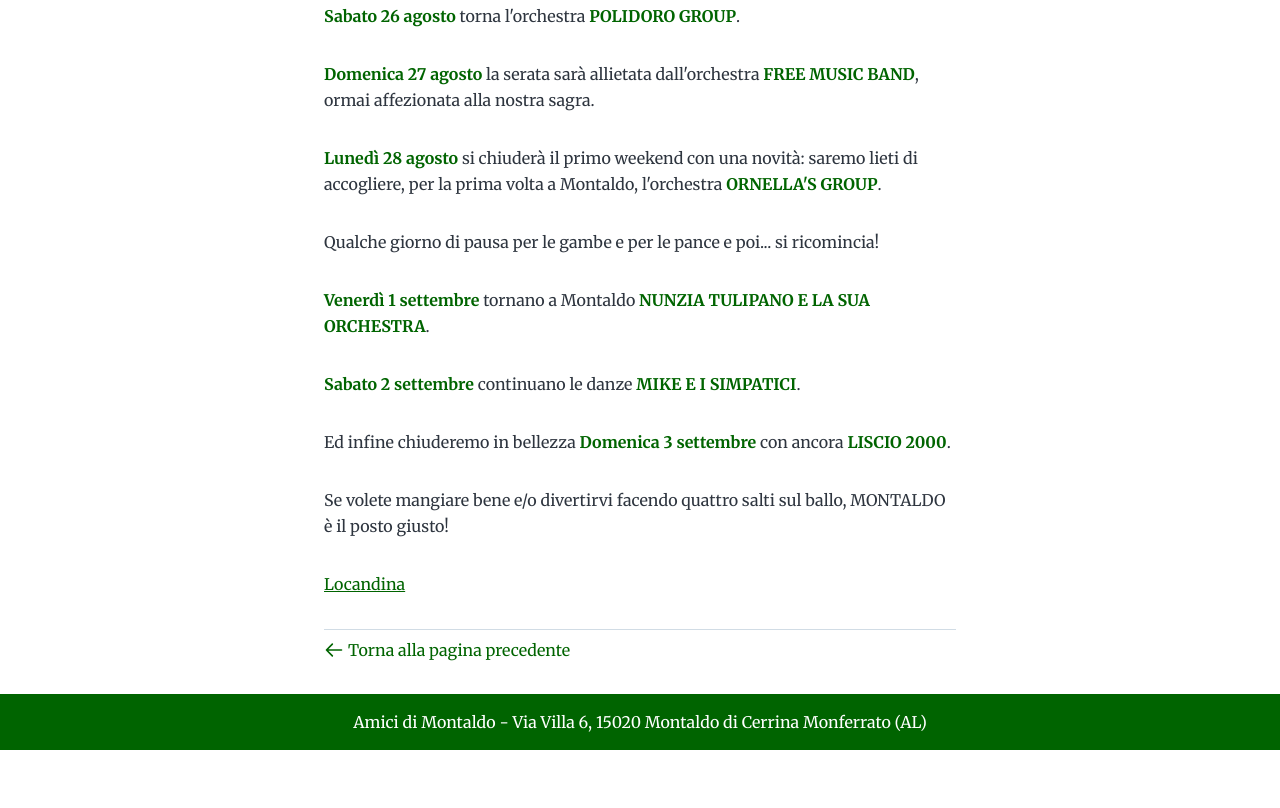
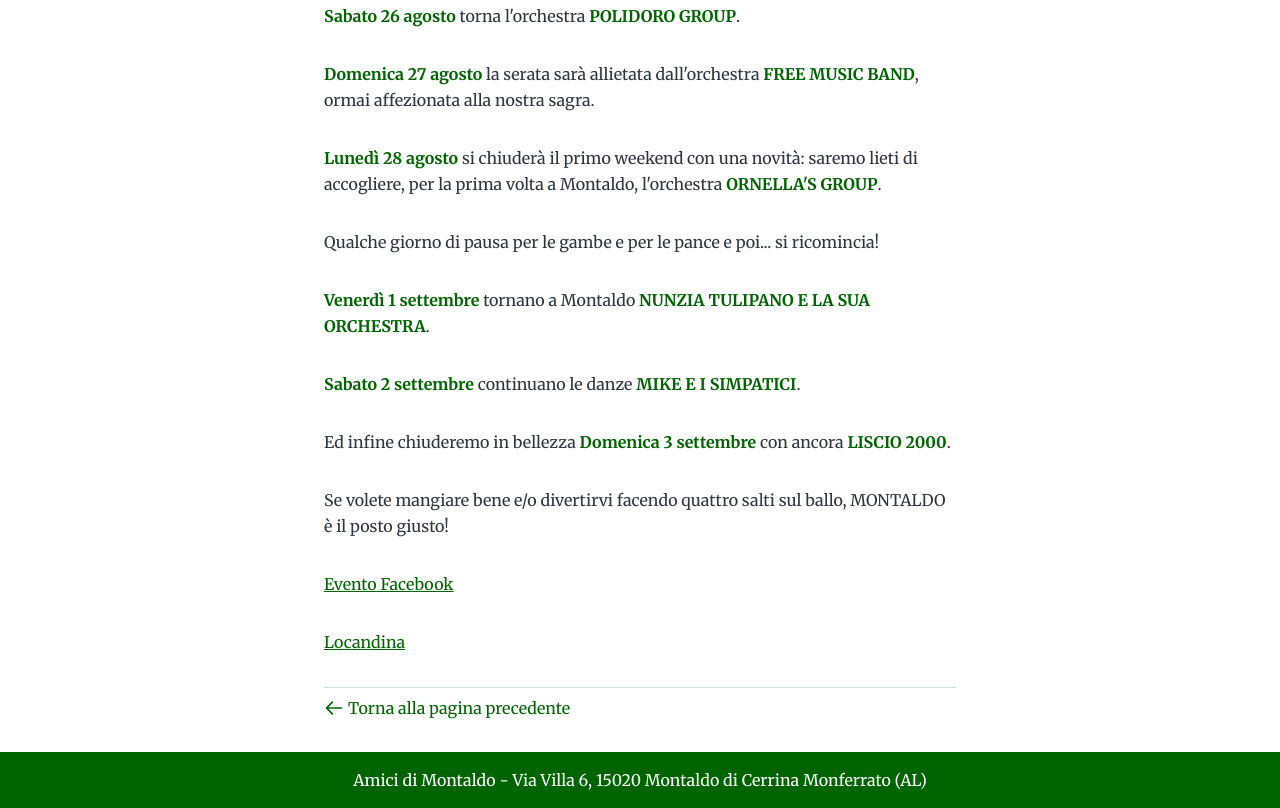
Before and after one commit to davidescarioni/amicidimontaldo, a Gatsby site: page /17-sagra-fritto-misto/ in a window 1280 px wide. Shown: the part 885-1693 px from the top of the page. Before the commit the page ends 1635 px from the top, so only its background shows below. Built offline with nearby package versions, Linux system fonts and the light colour scheme; Gatsby itself is replaced by a stand-in of ours.

Commit message:
Add facebook event

```diff
--- a/content/blog/17-sagra-fritto-misto/index.md
+++ b/content/blog/17-sagra-fritto-misto/index.md
@@ -37,4 +37,6 @@ Ed infine chiuderemo in bellezza **Domenica 3 settembre** con ancora **LISCIO 20
 
 Se volete mangiare bene e/o divertirvi facendo quattro salti sul ballo, MONTALDO è il posto giusto!
 
+[Evento Facebook](https://fb.me/e/32dqUT9fb)
+
 [Locandina](./locandina-2023.pdf)
```
